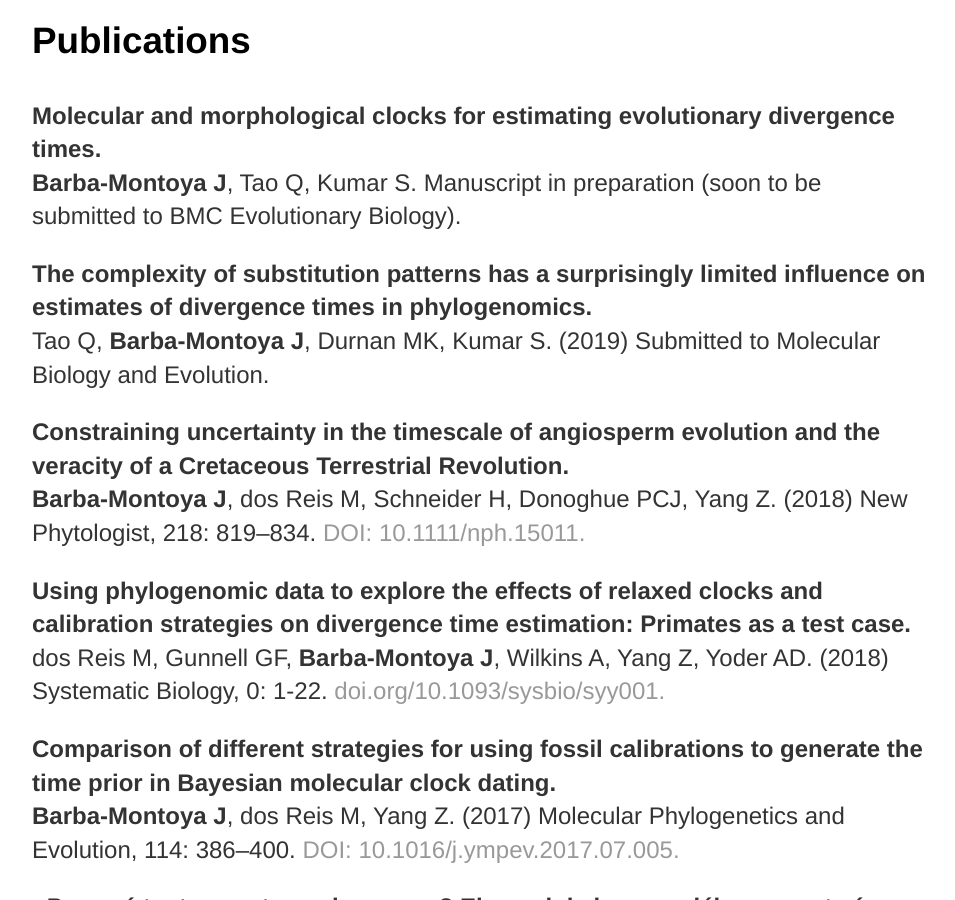
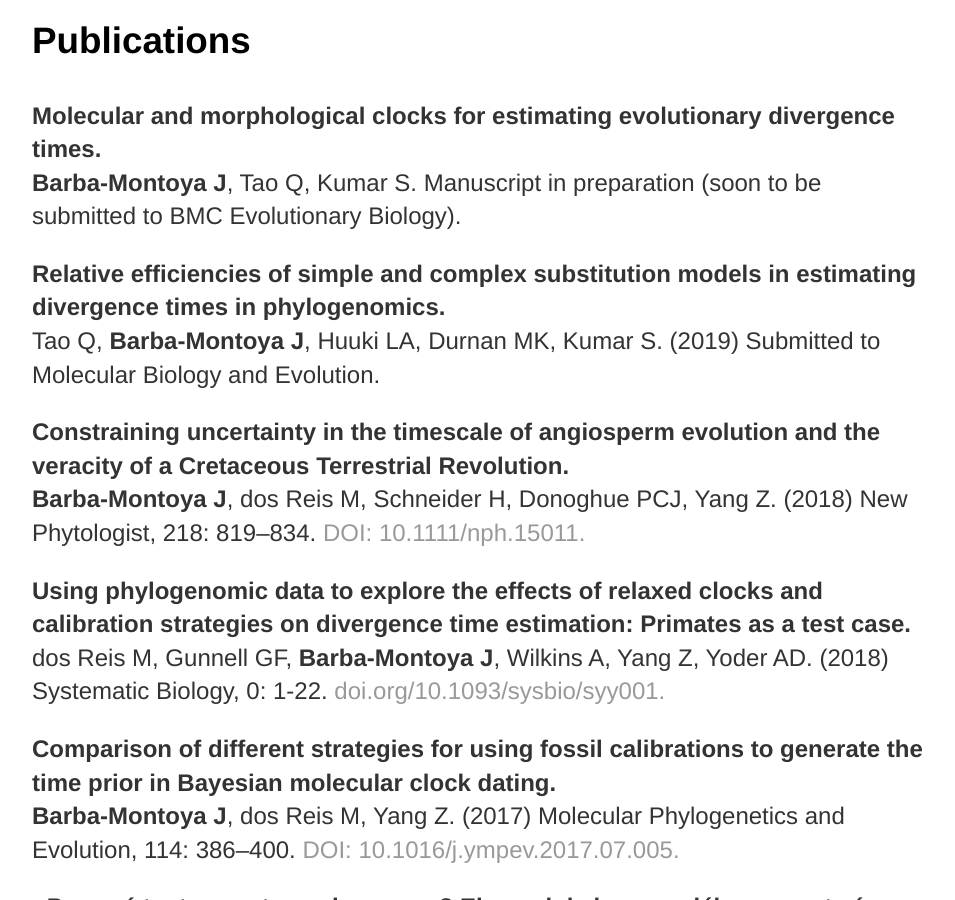
Before and after one commit to josebarbamontoya/josebarbamontoya.github.io, a Jekyll site: the page built from research/index.html, in a window 1280 px wide and 900 px high, scrolled down 304 px. Shown: the whole window, without its empty margins (160-1115 px from the left). Built offline with Jekyll 4.4.1, drawn with Linux system fonts in a browser that asks for light colours.

Commit message:
Update index.html

```diff
--- a/research/index.html
+++ b/research/index.html
@@ -10,8 +10,8 @@ title: Jose Barba-Montoya
 <p><b>Molecular and morphological clocks for estimating evolutionary divergence times.</b><br>
 <b>Barba-Montoya J</b>, Tao Q, Kumar S. Manuscript in preparation (soon to be submitted to BMC Evolutionary Biology).
 
-<p><b>The complexity of substitution patterns has a surprisingly limited influence on estimates of divergence times in phylogenomics.</b><br>
-Tao Q, <b>Barba-Montoya J</b>, Durnan MK, Kumar S. (2019) Submitted to Molecular Biology and Evolution.
+<p><b>Relative efficiencies of simple and complex substitution models in estimating divergence times in phylogenomics.</b><br>
+Tao Q, <b>Barba-Montoya J</b>, Huuki LA, Durnan MK, Kumar S. (2019) Submitted to Molecular Biology and Evolution.
 
 <p><b>Constraining uncertainty in the timescale of angiosperm evolution and the veracity of a Cretaceous Terrestrial Revolution.</b><br>
 <b>Barba-Montoya J</b>, dos Reis M, Schneider H, Donoghue PCJ, Yang Z. (2018) New Phytologist, 218: 819–834. <a href="https://nph.onlinelibrary.wiley.com/doi/abs/10.1111/nph.15011">DOI: 10.1111/nph.15011.</a>
```
